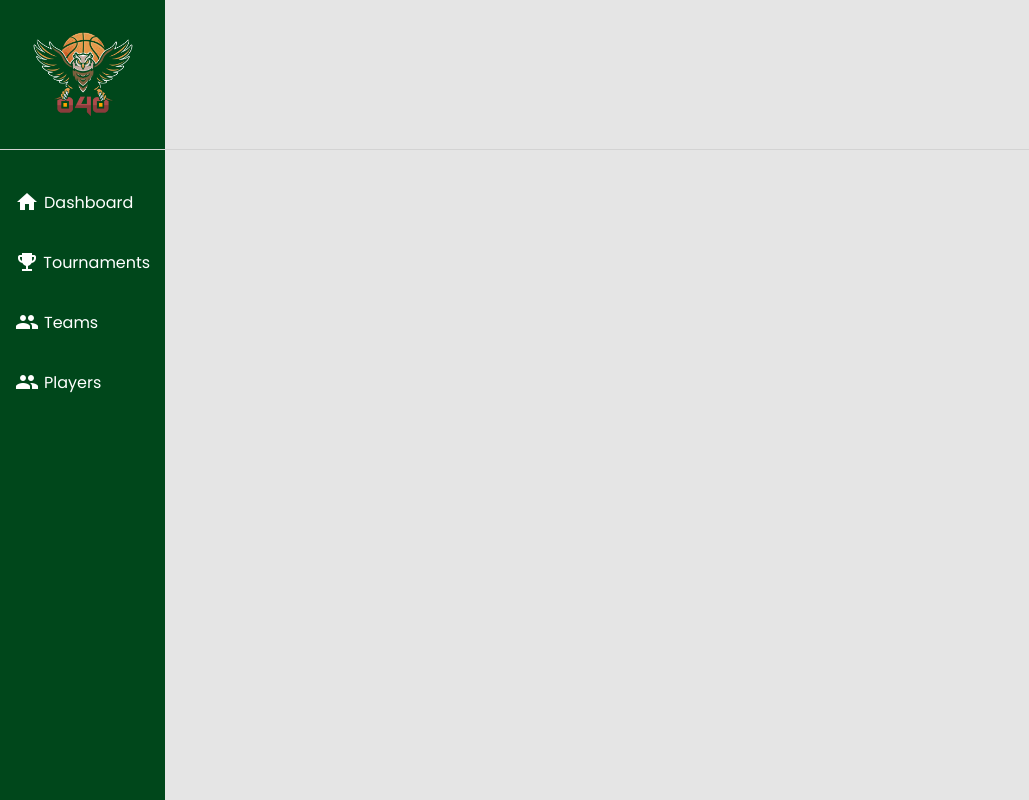
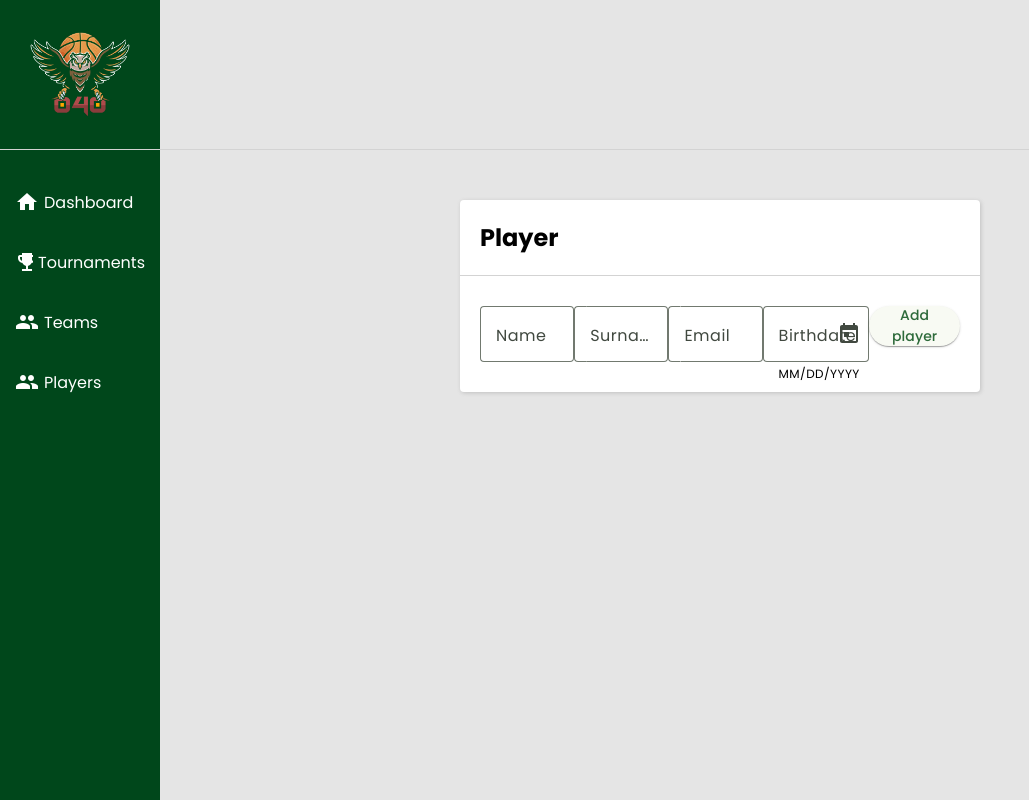
Before and after one commit to kwiatkowskijan/040basket-league, an Angular app: page /player in a window 1280 px wide. Shown: the whole page, without its empty margins (0-1029 px from the left). Built offline with nearby package versions, Linux system fonts and the light colour scheme.

Commit message:
Player details styling, added datepicker

```diff
--- a/src/app/players/player-details/player-details.component.css
+++ b/src/app/players/player-details/player-details.component.css
@@ -0,0 +1,4 @@
+form {
+    display: flex;
+    justify-content: space-between;
+}
--- a/src/app/players/player-details/player-details.component.html
+++ b/src/app/players/player-details/player-details.component.html
@@ -5,10 +5,34 @@
 <div class="section-container">
     <div class="item-container one-column">
         <div class="item">
-            <div [hidden]="!isEditing">
-                <form>
-
-                </form>
+            <div class="item-title-area">
+                <h2>Player</h2>
+            </div>
+            <div class="item-content">
+                <div [hidden]="!isEditing">
+                    <form [formGroup]="playerForm" (ngSubmit)="addEditPlayer()">
+                        <mat-form-field appearance="outline">
+                            <mat-label>Name</mat-label>
+                            <input matInput type="text" id="name" formControlName="name">
+                        </mat-form-field>
+                        <mat-form-field appearance="outline">
+                            <mat-label>Surname</mat-label>
+                            <input matInput type="text" id="surname" formControlName="surname">
+                        </mat-form-field>
+                        <mat-form-field appearance="outline">
+                            <mat-label>Email</mat-label>
+                            <input matInput type="text" id="email" formControlName="email">
+                        </mat-form-field>
+                        <mat-form-field appearance="outline">
+                            <mat-label>Birthdate</mat-label>
+                            <input matInput [matDatepicker]="picker">
+                            <mat-hint>MM/DD/YYYY</mat-hint>
+                            <mat-datepicker-toggle matIconSuffix [for]="picker"></mat-datepicker-toggle>
+                            <mat-datepicker #picker></mat-datepicker>
+                        </mat-form-field>
+                        <button type="submit" mat-raised-button><mat-icon>add</mat-icon>Add player</button>
+                    </form>
+                </div>
             </div>
         </div>
     </div>
--- a/src/app/players/player-details/player-details.component.ts
+++ b/src/app/players/player-details/player-details.component.ts
@@ -1,18 +1,23 @@
-import { Component, inject } from '@angular/core';
+import { Component, inject, ChangeDetectionStrategy } from '@angular/core';
 import { ActivatedRoute } from '@angular/router';
 import { Player } from '../../models/player';
 import { PlayersService } from '../../services/players.service';
 import { FormControl, FormGroup, ReactiveFormsModule } from '@angular/forms';
-import {MatFormFieldModule} from '@angular/material/form-field';
-import {MatIconModule} from '@angular/material/icon';
-import {MatInputModule} from '@angular/material/input';
+import { MatFormFieldModule } from '@angular/material/form-field';
+import { MatIconModule } from '@angular/material/icon';
+import { MatInputModule } from '@angular/material/input';
+import { MatButtonModule } from '@angular/material/button';
+import { MatDatepickerModule } from '@angular/material/datepicker';
+import { provideNativeDateAdapter } from '@angular/material/core';
 
 @Component({
   selector: 'app-player-details',
   standalone: true,
-  imports: [ReactiveFormsModule, MatFormFieldModule, MatIconModule, MatInputModule],
+  imports: [ReactiveFormsModule, MatFormFieldModule, MatIconModule, MatInputModule, MatButtonModule, MatDatepickerModule],
   templateUrl: './player-details.component.html',
-  styleUrl: './player-details.component.css'
+  styleUrl: './player-details.component.css',
+  providers: [provideNativeDateAdapter()],
+  changeDetection: ChangeDetectionStrategy.OnPush,
 })
 export class PlayerDetailsComponent {
   playerId!: string;
@@ -26,7 +31,7 @@ export class PlayerDetailsComponent {
     name: new FormControl(''),
     surname: new FormControl(''),
     email: new FormControl(''),
-    birthdate: new FormControl()
+    birthDate: new FormControl()
   })
 
   constructor() {
@@ -42,6 +47,13 @@ export class PlayerDetailsComponent {
     } else {
       this.playerService.getPlayerById(this.playerId).then(player => {
         this.player = player;
+
+        this.playerForm.setValue({
+          name: this.player?.name ?? '',
+          surname: this.player?.surname ?? '',
+          email: this.player?.email ?? '',
+          birthDate: this.player?.birthDate ?? ''
+        });
       })
     }
   }
@@ -50,4 +62,8 @@ export class PlayerDetailsComponent {
     this.isEditing = true;
   }
 
+  addEditPlayer() {
+
+  }
+
 }
```
